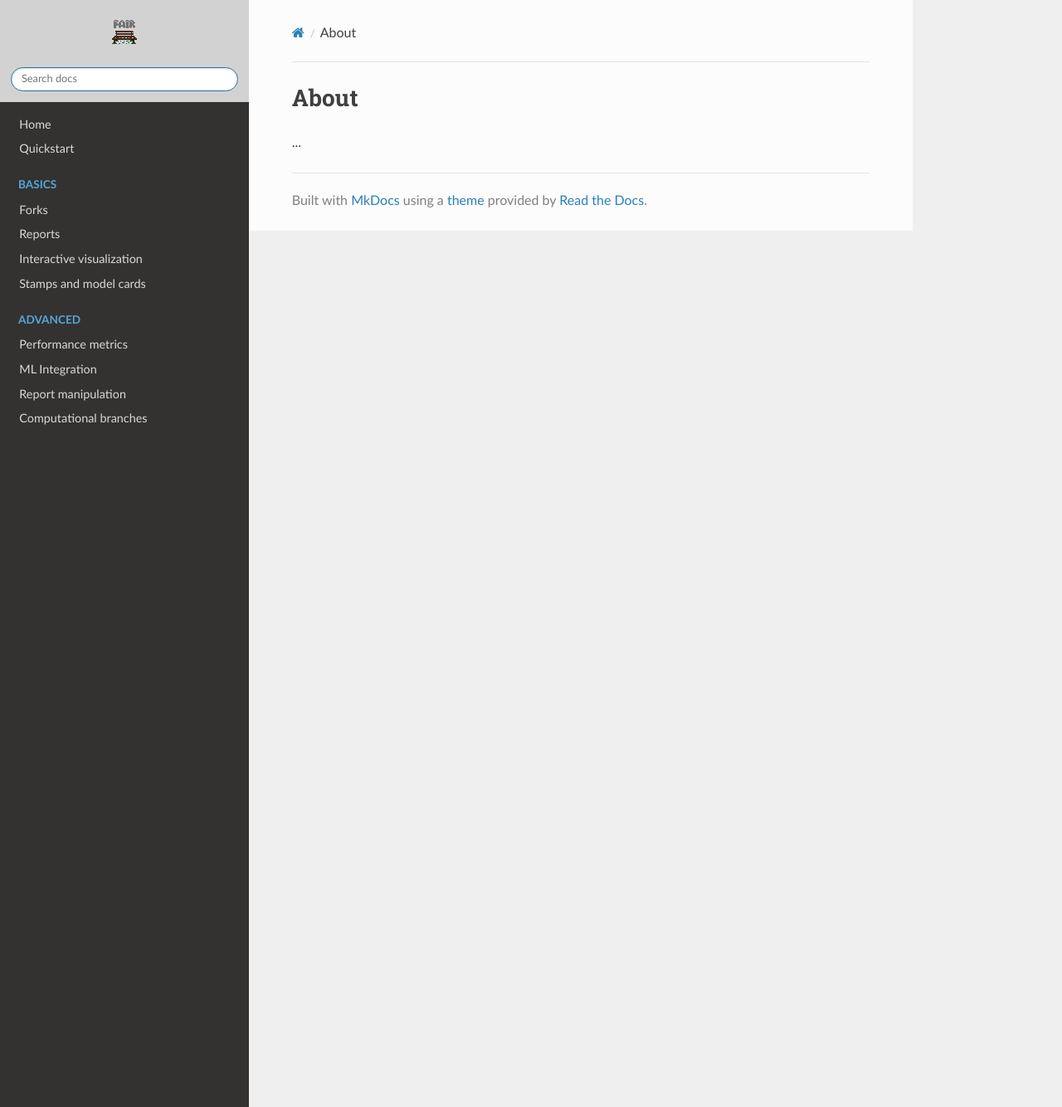
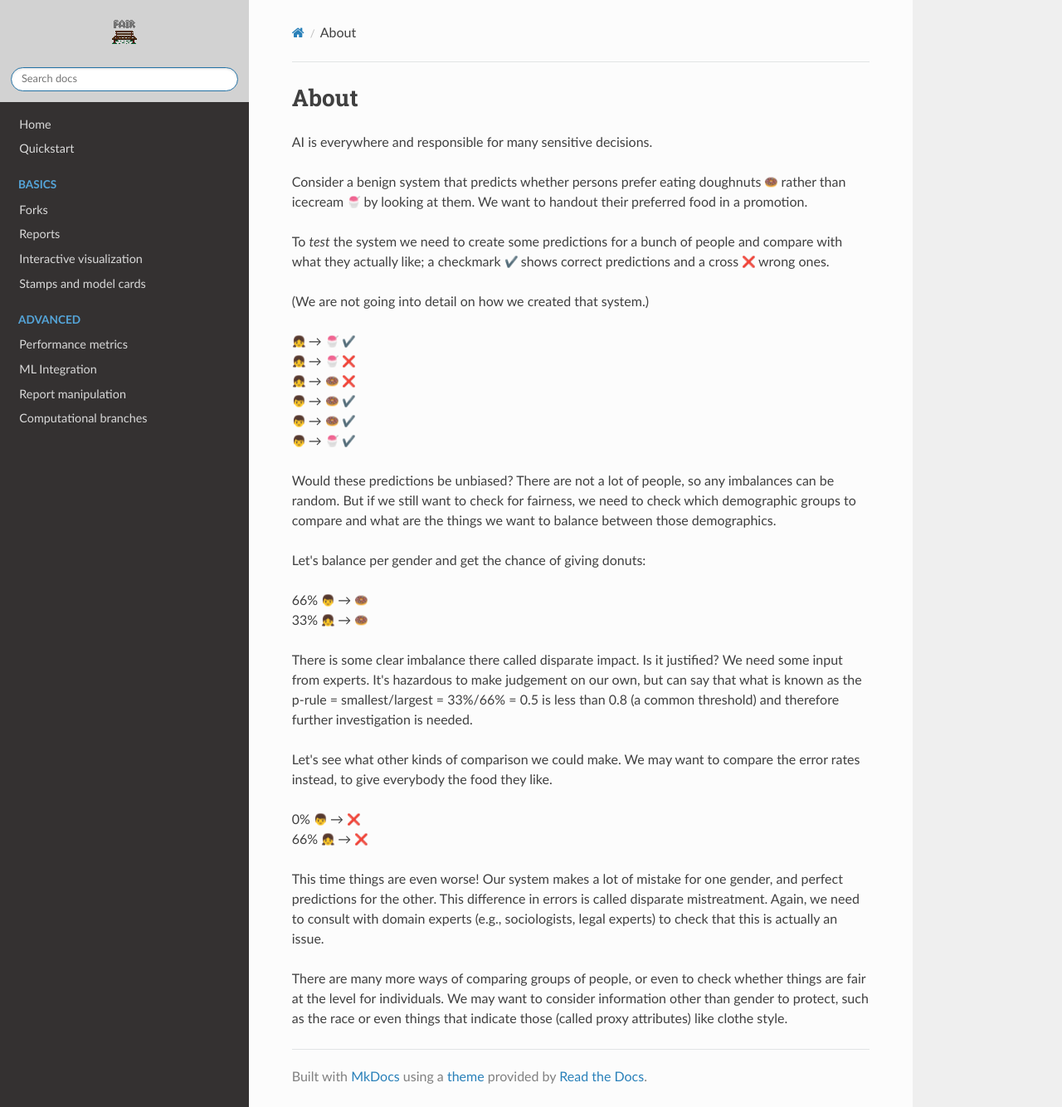
Before and after one commit to mever-team/FairBench, an MkDocs documentation site: the page built from docs/about.md, in a window 1280 px wide and 1334 px high. Shown: the whole window at 83% size. Built offline with MkDocs 1.6.1, drawn with Linux system fonts in a browser that asks for light colours; nearby versions of some CDN libraries; emoji names are drawn with the system emoji font.

Commit message:
added about

```diff
--- a/docs/about.md
+++ b/docs/about.md
@@ -1,4 +1,62 @@
 
 # About
 
-...
+AI is everywhere and responsible for many sensitive decisions.
+
+Consider a benign system that predicts whether
+persons prefer eating doughnuts :doughnut: rather than
+icecream :shaved_ice: by looking at them. We want to
+handout their preferred food in a promotion.
+
+To _test_ the
+system we need to create some predictions for a bunch of people
+and compare with what they actually like; a checkmark :heavy_check_mark:
+shows correct predictions and a cross :x: wrong ones.
+
+(We are not going into detail on how we
+created that system.)
+
+
+:girl: &rarr; :shaved_ice: :heavy_check_mark:<br>
+:girl: &rarr; :shaved_ice: :x:<br>
+:girl: &rarr; :doughnut: :x:<br>
+:boy: &rarr; :doughnut: :heavy_check_mark:<br>
+:boy: &rarr; :doughnut: :heavy_check_mark:<br>
+:boy: &rarr; :shaved_ice: :heavy_check_mark:<br>
+
+Would these predictions be unbiased? There are not a lot of people, so any
+imbalances can be random. But if we still want to check for fairness,
+we need to check which demographic groups to compare and what are the
+things we want to balance between those demographics.
+
+Let's balance per gender and get the chance of giving donuts:
+
+66% :boy: &rarr;  :doughnut:<br>
+33% :girl: &rarr;  :doughnut:
+
+There is some clear imbalance there called disparate impact.
+Is it justified? We need
+some input from experts. It's hazardous to make judgement on our own,
+but can say that what is
+known as the p-rule = smallest/largest = 33%/66% = 0.5 is less than 0.8
+(a common threshold) and therefore further investigation is needed.
+
+Let's see what other kinds of comparison we could make. We may want
+to compare the error rates instead, to give everybody the food
+they like.
+
+0% :boy: &rarr;  :x:<br>
+66% :girl: &rarr;  :x:
+
+This time things are even worse! Our system makes a lot of mistake
+for one gender, and perfect predictions for the other. This difference
+in errors is called disparate mistreatment. Again,
+we need to consult with domain experts (e.g., sociologists,
+legal experts) to check that this is actually
+an issue.
+
+There are many more ways of comparing groups of people, or even to
+check whether things are fair at the level for individuals. We may
+want to consider information other than gender to protect, such as
+the race or even things that indicate those (called proxy attributes)
+like clothe style.
```
Also changed, not shown: 2 other files.
